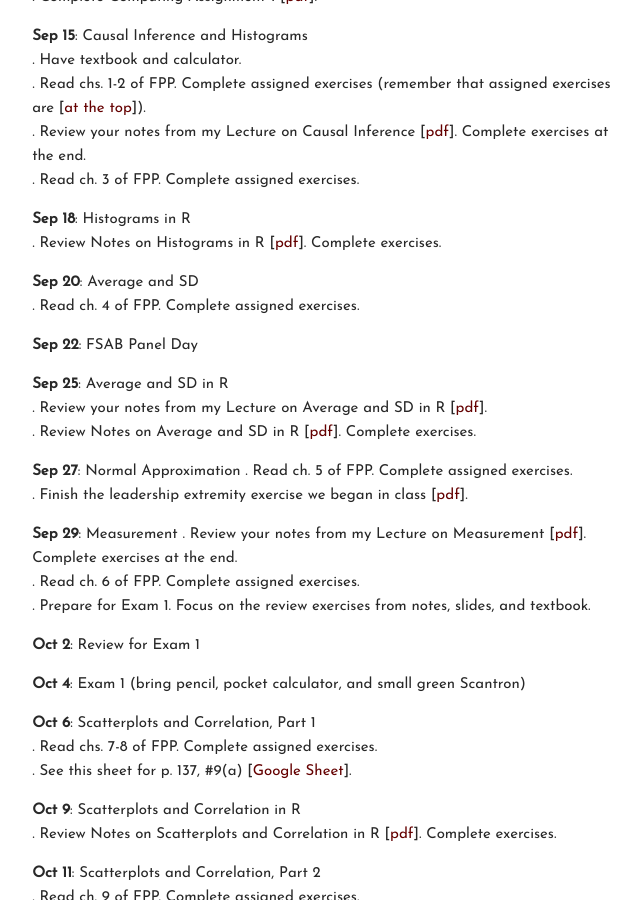
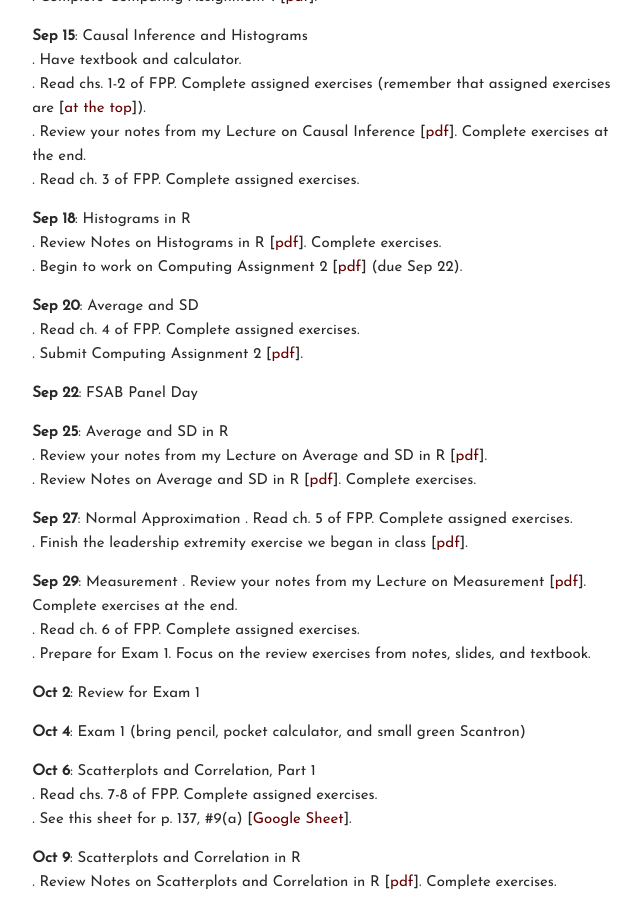
Before and after one commit to carlislerainey/carlislerainey.github.io, a Jekyll site: the page built from teaching/pols-209/index.md, in a window 1280 px wide and 900 px high, scrolled down 977 px. Shown: the whole window, without its empty margins (430-1071 px from the left). Built offline with Jekyll 4.4.1, drawn with Linux system fonts in a browser that asks for light colours.

Commit message:
update 209

```diff
--- a/teaching/pols-209/index.md
+++ b/teaching/pols-209/index.md
@@ -50,9 +50,11 @@ Tasks (bullets) below the date should be completed before the next class (unless
 
 **Sep 18**: Histograms in R
 . Review Notes on Histograms in R [[pdf](files/notes-08-histograms-r.pdf)]. Complete exercises.
+. Begin to work on Computing Assignment 2 [[pdf](files/r-assign-02.pdf)] (due Sep 22).
 
 **Sep 20**: Average and SD
 . Read ch. 4 of FPP. Complete assigned exercises.
+. Submit Computing Assignment 2 [[pdf](files/r-assign-02.pdf)].
 
 **Sep 22**: FSAB Panel Day
 
```
Also changed, not shown: 1 other file.
